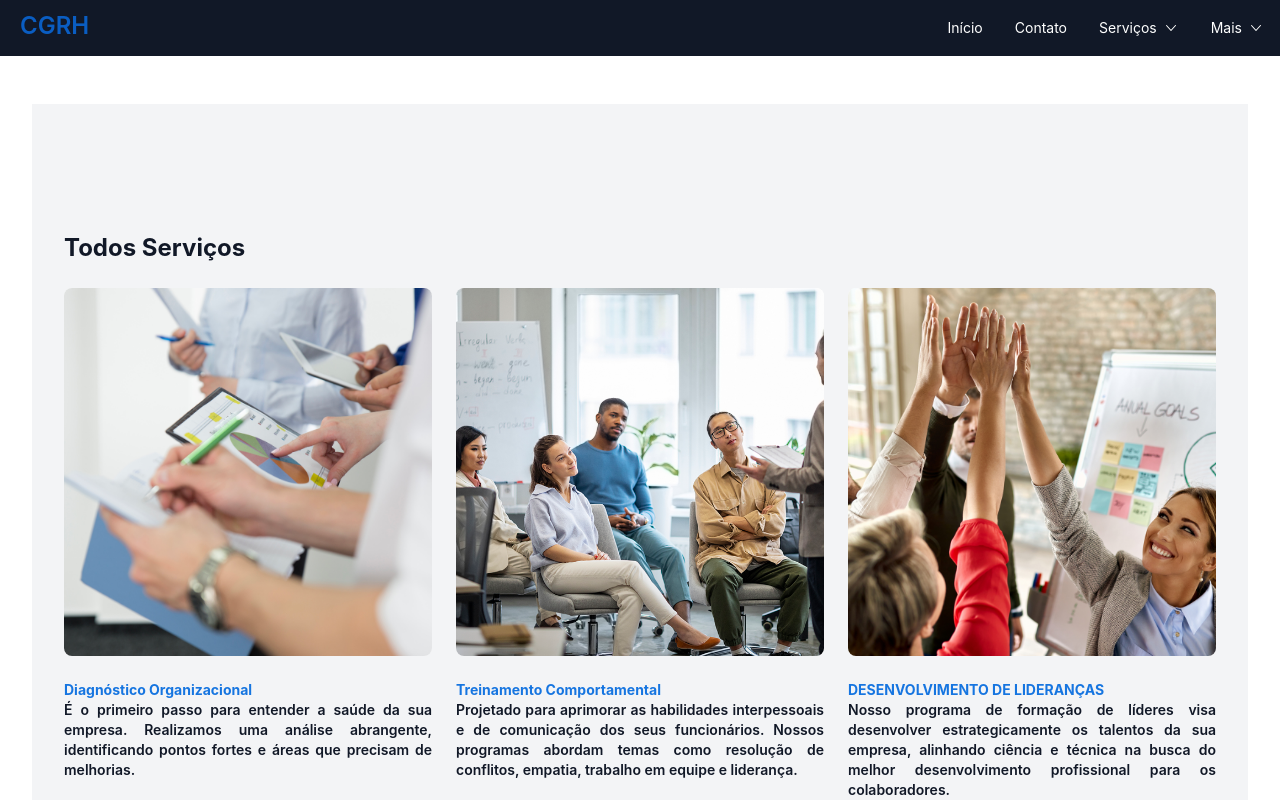
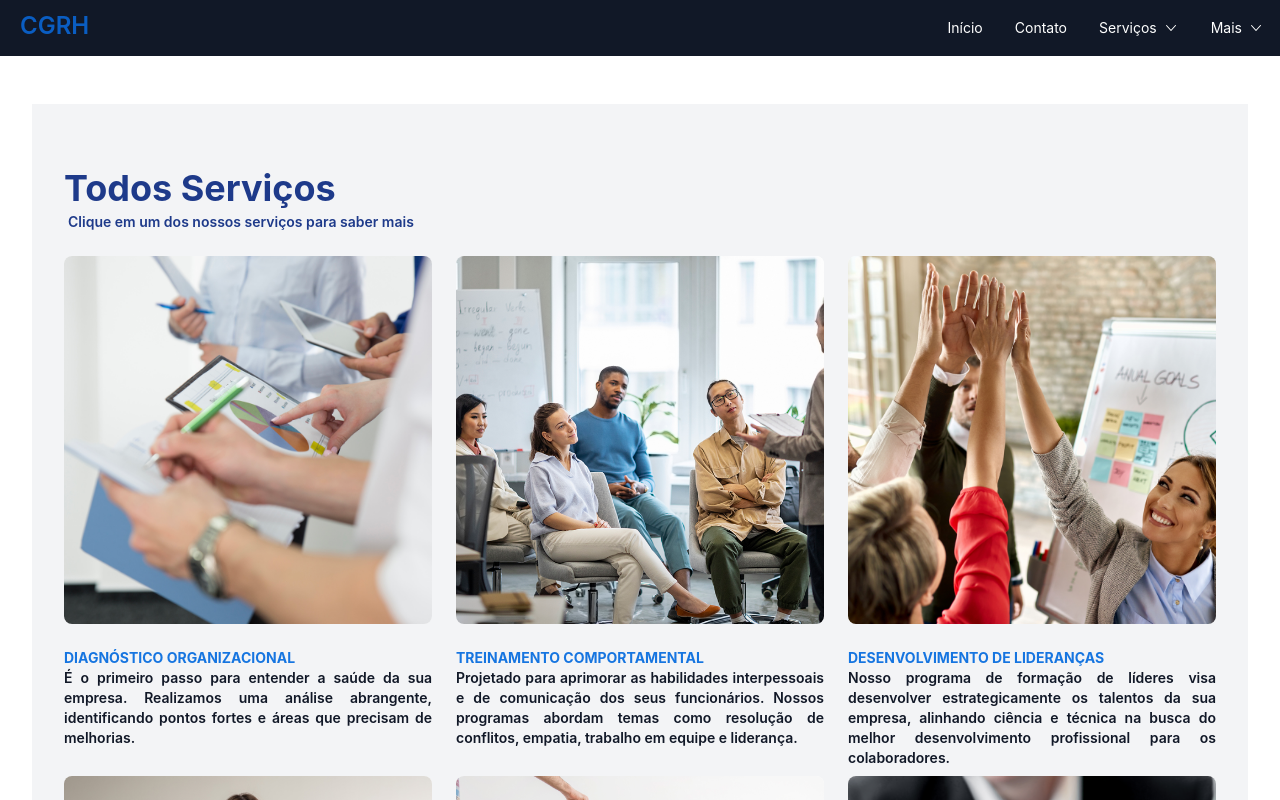
Before and after one commit to PedroLucasNeto/GiftList, a React (Vite) app: page /services in a window 1280 px wide. Shown: the top 800 px of the page. Built offline with nearby package versions, Linux system fonts and the light colour scheme.

Commit message:
fix: fixes on services and contacts

```diff
--- a/src/Pages/AllServices.tsx
+++ b/src/Pages/AllServices.tsx
@@ -19,7 +19,7 @@ export const AllServices = () => {
 
     if (selectedService) {
       setTitle(selectedService.name);
-      setContent(selectedService.description);
+      setContent(selectedService.content);
       setHasService(true);
     }
   }, [location.pathname]);
--- a/src/Pages/SpecificService.tsx
+++ b/src/Pages/SpecificService.tsx
@@ -5,9 +5,11 @@ interface SpecificServiceProps {
 
 export const SpecificService = ({ title, content }: SpecificServiceProps) => {
   return (
-    <div>
-      <h1 className='mb-2'>{title}</h1>
-      <p>{content}</p>
+    <div className="flex justify-center">
+      <div className="text-justify min-h-full px-6 w-full lg:px-8 lg:max-w-1/2 xl:max-w-1/2 2xl:max-w-1/3 self-center my-12">
+        <h2 className="mb-2">{title}</h2>
+        <p>{content}</p>
+      </div>
     </div>
   );
 };
--- a/src/components/Contact.tsx
+++ b/src/components/Contact.tsx
@@ -1,52 +1,14 @@
 import { Link } from "react-router-dom";
 import { Card } from "./Card";
 
-// Defina um array de objetos com os dados
-const cardsData = [
-  {
-    title: "Carlos Santos",
-    key: 1,
-    profession: "Gerente técnico e comercial",
-    email: "cgrh@gmail.com",
-    location: "",
-    phone: "(83) 9 9989-5059",
-  },
-  {
-    title: "Alcione Barbosa",
-    key: 2,
-    profession: "Gerente administrativa e financeira",
-    email: "cgrh@gmail.com",
-    location: "",
-    phone: "(86) 9 9930-7243",
-  },
-  {
-    title: "Pedro Lucas",
-    key: 3,
-    profession: "Analísta de sistemas e dev",
-    email: "pedrolukasneto@gmail.com",
-    location: "",
-    phone: "(83) 9 9810-7584",
-  },
-  {
-    title: "Localização",
-    key: 4,
-    email: "",
-    location: "Rua João Machado, 267 - Prata, Campina Grande - PB, 58400-510",
-    phone: "",
-  },
-  {
-    title: "Ambiente Virtual",
-    key: 5,
-    socialMedia: "Marque sua reunião no meet através dos meios de contato",
-  },
-];
+import { contactInfo } from "../types/ContactInfo";
 
 export const Contact = () => {
   return (
     <>
       <div>
         <div className="flex flex-wrap lg:flex-nowrap gap-4 border-t-gray-100 min-h-screen ">
-          <div className=" w-full  text-center  lg:flex-auto lg:text-center  p-8 lg:mx-60">
+          <div className=" w-full text-center lg:flex-auto lg:text-center p-8 lg:mx-60">
             <h2 className="text-3xl font-bold tracking-tight text-darkblue sm:text-4xl">
               Entre em contato
             </h2>
@@ -54,7 +16,7 @@ export const Contact = () => {
               Fale com nossos especialistas pelos seguintes meios.
             </p>
             <div className="flex flex-wrap place-content-center p-2 gap-4 mt-8">
-              {cardsData.map((item) => (
+              {contactInfo.map((item) => (
                 <Card
                   title={item.title}
                   email={item.email}
@@ -74,7 +36,8 @@ export const Contact = () => {
                 ←<span aria-hidden="true"> Voltar</span>
               </Link>
               <a
-                href="#"
+                target="blank"
+                href="https://wa.me/558399895050?text=Olá!%20Vi%20o%20site%20e%20gostaria%20de%20mais%20informações."
                 className="rounded-md bg-green-500 px-3.5 py-2.5 text-sm font-semibold text-darkblue shadow-sm hover:bg-green-500 focus-visible:outline focus-visible:outline-2 focus-visible:outline-offset-2 focus-visible:outline-white"
               >
                 WhatsApp
--- a/src/components/ServicesGallery.tsx
+++ b/src/components/ServicesGallery.tsx
@@ -6,25 +6,37 @@ const ServicesGallery = () => {
     <div className="w-full min-h-screen">
       <div className="bg-gray-100">
         <div className="mx-auto max-w-7xl px-4 sm:px-6 lg:px-8">
-          <div className="mx-auto max-w-2xl py-16 sm:py-24 lg:max-w-none lg:py-32">
-            <h2 className="text-2xl font-bold text-gray-900">Todos Serviços</h2>
+          <div className="mx-auto max-w-2xl py-16 lg:max-w-none ">
+            <h2 className="text-4xl font-bold text-blue-900 mb-1">
+              Todos Serviços
+            </h2>
+            <p className="font-semibold text-blue-900 ml-1">
+              Clique em um dos nossos serviços para saber mais
+            </p>
 
-            <div className="mt-6 space-y-12 lg:grid lg:grid-cols-3 lg:gap-x-6 lg:space-y-0">
+            <div className="mt-6 space-y-12 lg:grid lg:grid-cols-3 lg:gap-x-6 lg:space-y-0 ">
               {services.map((service) => (
-                <div key={service.name} className="group relative">
-                  <div className="relative h-80 w-full overflow-hidden rounded-lg bg-white sm:aspect-h-1 sm:aspect-w-2 lg:aspect-h-1 lg:aspect-w-1 group-hover:opacity-75 sm:h-64">
+                <div
+                  key={service.name}
+                  className="group relative transition ease-in-out delay-250 "
+                >
+                  <div
+                    className="relative h-80 w-full overflow-hidden rounded-lg
+                  bg-white sm:aspect-h-1 sm:aspect-w-2 lg:aspect-h-1 lg:aspect-w-1 group-hover:opacity-75 sm:h-64"
+                  >
                     <img
                       src={service.img}
+                      alt={service.imgAlt}
                       className="h-full w-full object-cover object-center"
                     />
                   </div>
-                  <h3 className="mt-6 text-sm text-gray-500">
+                  <h3 className="mt-6 text-sm text-blue-900  ">
                     <a href={service.link}>
-                      <span className="absolute inset-0" />
-                      {service.name}
+                      <span className="absolute inset-0 text-blue-900 decoration-none" />
+                      {service.name.toUpperCase()}
                     </a>
                   </h3>
-                  <p className=" font-semibold text-gray-900">
+                  <p className=" font-semibold text-gray-900 pb-2">
                     {service.description}
                   </p>
                 </div>
--- /dev/null
+++ b/src/types/ContactInfo.ts
@@ -0,0 +1,38 @@
+export const contactInfo = [
+    {
+      title: "Carlos Santos",
+      key: 1,
+      profession: "Gerente técnico e comercial",
+      email: "cgrh@gmail.com",
+      location: "",
+      phone: "(83) 9 9989-5059",
+    },
+    {
+      title: "Alcione Barbosa",
+      key: 2,
+      profession: "Gerente administrativa e financeira",
+      email: "cgrh@gmail.com",
+      location: "",
+      phone: "(86) 9 9930-7243",
+    },
+    {
+      title: "Pedro Lucas",
+      key: 3,
+      profession: "Analísta de sistemas e dev",
+      email: "pedrolukasneto@gmail.com",
+      location: "",
+      phone: "(83) 9 9810-7584",
+    },
+    {
+      title: "Localização",
+      key: 4,
+      email: "",
+      location: "Rua João Machado, 267 - Prata, Campina Grande - PB, 58400-510",
+      phone: "",
+    },
+    {
+      title: "Ambiente Virtual",
+      key: 5,
+      socialMedia: "Marque sua reunião no meet através dos meios de contato",
+    },
+  ];
```
